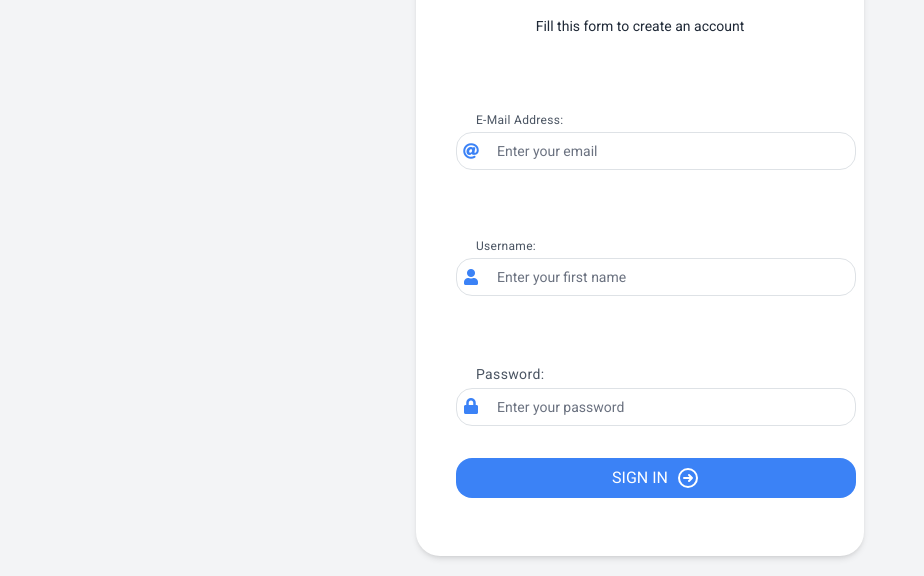
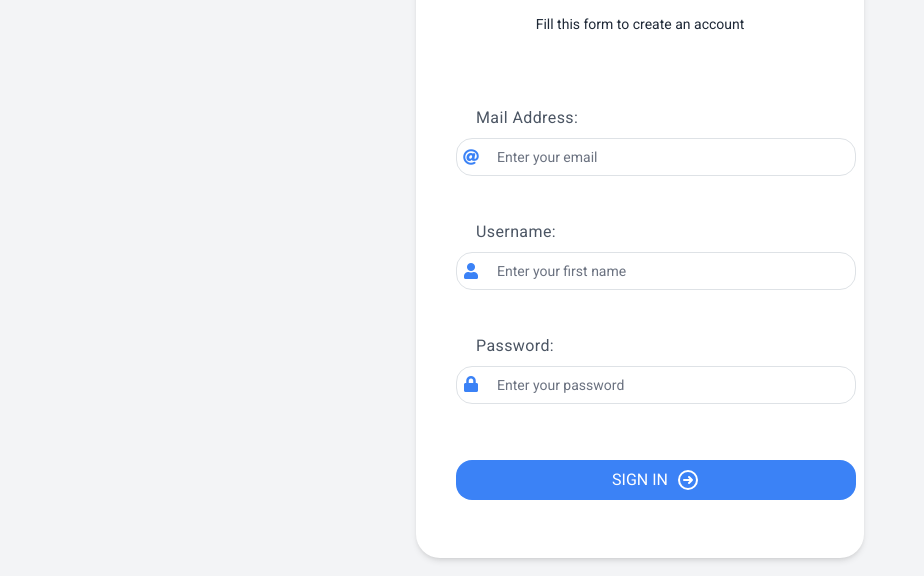
Before and after one commit to alaedine07/Ca-Baigne, a React app in the folder Frontend/: page /join in a window 1280 px wide. Shown: the part 140-716 px from the top of the page, without its empty margins (0-924 px from the left). Built offline with nearby package versions, Linux system fonts and the light colour scheme; a web font is replaced by a local one.

Commit message:
restyle login and join pages

```diff
--- a/Frontend/src/components/Auth/sign_in.jsx
+++ b/Frontend/src/components/Auth/sign_in.jsx
@@ -77,12 +77,12 @@ export function SignInForm() {
             Enter your credentials to access your account
         </div>
 
-        <div className="mt-10">
+        <div className="mt-2">
             <form action="#">
-            <div className="flex flex-col mb-5">
+            <div className="flex flex-col mb-4">
                 <label
                     for="email"
-                    className="mb-1 text-xs tracking-wide text-gray-600"
+                    className="mb-2 text-s tracking-wide text-gray-600"
                 >
                 E-Mail Address:
                 </label>
@@ -125,13 +125,7 @@ export function SignInForm() {
             <div className="flex flex-col mb-6">
               <label
                     for="password"
-                    className="
-                    mb-1
-                    text-xs
-                    sm:text-sm
-                    tracking-wide
-                    text-gray-600"
-                >
+                    className="mb-2 text-s tracking-wide text-gray-600">
                 Password:
             </label>
               <div className="relative">
--- a/Frontend/src/components/Auth/sign_up.jsx
+++ b/Frontend/src/components/Auth/sign_up.jsx
@@ -75,14 +75,14 @@ export function SignUpForm() {
             Fill this form to create an account
         </div>
 
-        <div className="mt-10">
+        <div className="mt-9">
             <form action="#">
-            <div className="flex flex-col mb-5">
+            <div className="flex flex-col mb-6">
                 <label
                     for="email"
-                    className="mb-1 text-xs tracking-wide text-gray-600"
+                    className="mb-2 text-s tracking-wide text-gray-600"
                 >
-                E-Mail Address:
+                Mail Address:
                 </label>
               <div className="relative">
                 <div
@@ -120,10 +120,10 @@ export function SignUpForm() {
                 />
               </div>
             </div>
-            <div className="flex flex-col mb-5">
+            <div className="flex flex-col mb-6">
                 <label
                     for="firstName"
-                    className="mb-1 text-xs tracking-wide text-gray-600"
+                    className="mb-2 text-s tracking-wide text-gray-600"
                 >
                 Username:
                 </label>
@@ -163,16 +163,10 @@ export function SignUpForm() {
                 />
               </div>
             </div>
-            <div className="flex flex-col mb-6">
+            <div className="flex flex-col mb-5">
               <label
                     for="password"
-                    className="
-                    mb-1
-                    text-xs
-                    sm:text-sm
-                    tracking-wide
-                    text-gray-600"
-                >
+                    className="mb-2 text-s tracking-wide text-gray-600">
                 Password:
             </label>
               <div className="relative">
```
